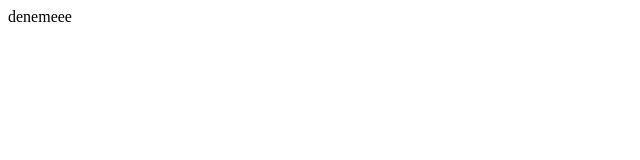
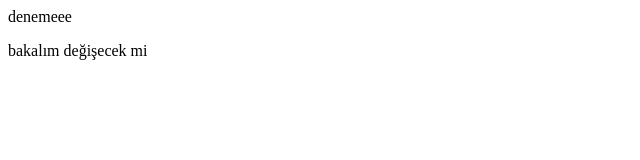
Before and after one commit to ozgesarikaya/yenii, a plain HTML site: page index.html in a window 1280 px wide. Shown: the whole page, without its empty margins (0-640 px from the left). Drawn offline with Linux system fonts and the light colour scheme.

Commit message:
değişti

```diff
--- a/index.html
+++ b/index.html
@@ -1,3 +1,4 @@
 <html>
   <p> denemeee</p>
+  <p> bakalım değişecek mi </p>
 </html>
```
